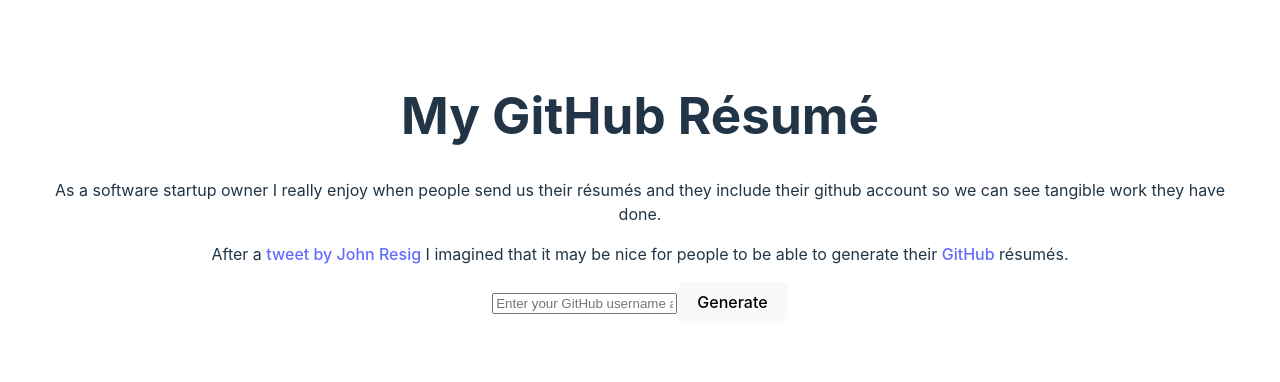
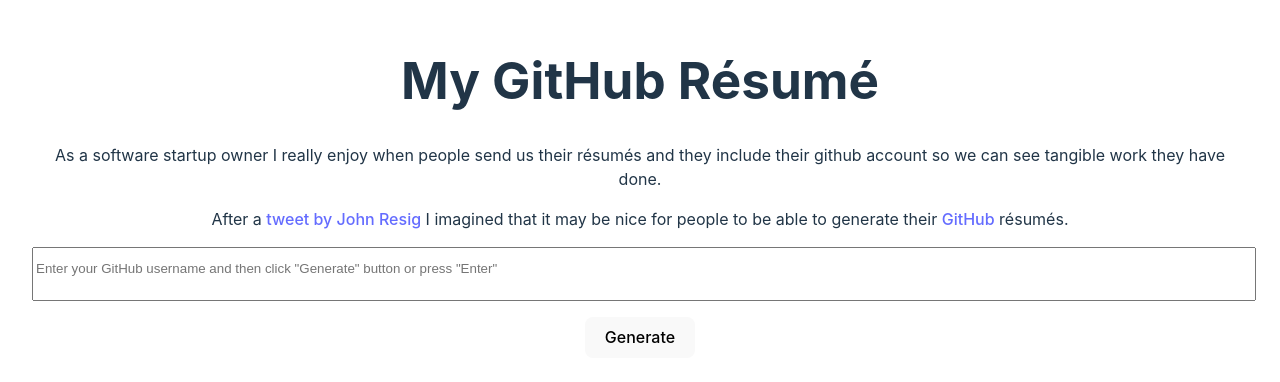
Before and after one commit to U3erKa/koitechs-test-task, a React (Vite) app: page / in a window 1280 px wide. Shown: the part 212-594 px from the top of the page. Built offline with nearby package versions, Linux system fonts and the light colour scheme.

Commit message:
style: GenerateResume input field

```diff
--- a/src/components/GenerateResume.tsx
+++ b/src/components/GenerateResume.tsx
@@ -1,5 +1,6 @@
 import { useState, type FormEvent, type ChangeEvent } from 'react';
 import { useNavigate } from 'react-router-dom';
+import styles from '../styles/GenerateResume.module.scss'
 
 export default function GenerateResume() {
   const [username, setUsername] = useState('');
@@ -17,6 +18,7 @@
   return (
     <form onSubmit={handleSubmit}>
       <input
+      className={styles.input}
         type="text"
         placeholder={
           'Enter your GitHub username and then click "Generate" button or press "Enter"'
--- /dev/null
+++ b/src/styles/GenerateResume.module.scss
@@ -0,0 +1,20 @@
+@import './_common.scss';
+
+.input {
+  width: 100%;
+  height: 3rem;
+  margin-bottom: 16px;
+  outline-color: $colorGray;
+  transition: outline-color 0.25s;
+
+  &:focus-visible {
+    outline: 2px solid $colorBlue2;
+    border-radius: 2px;
+  }
+
+  &::placeholder {
+    white-space: pre-line;
+    position: relative;
+    bottom: 5px;
+  }
+}
```
